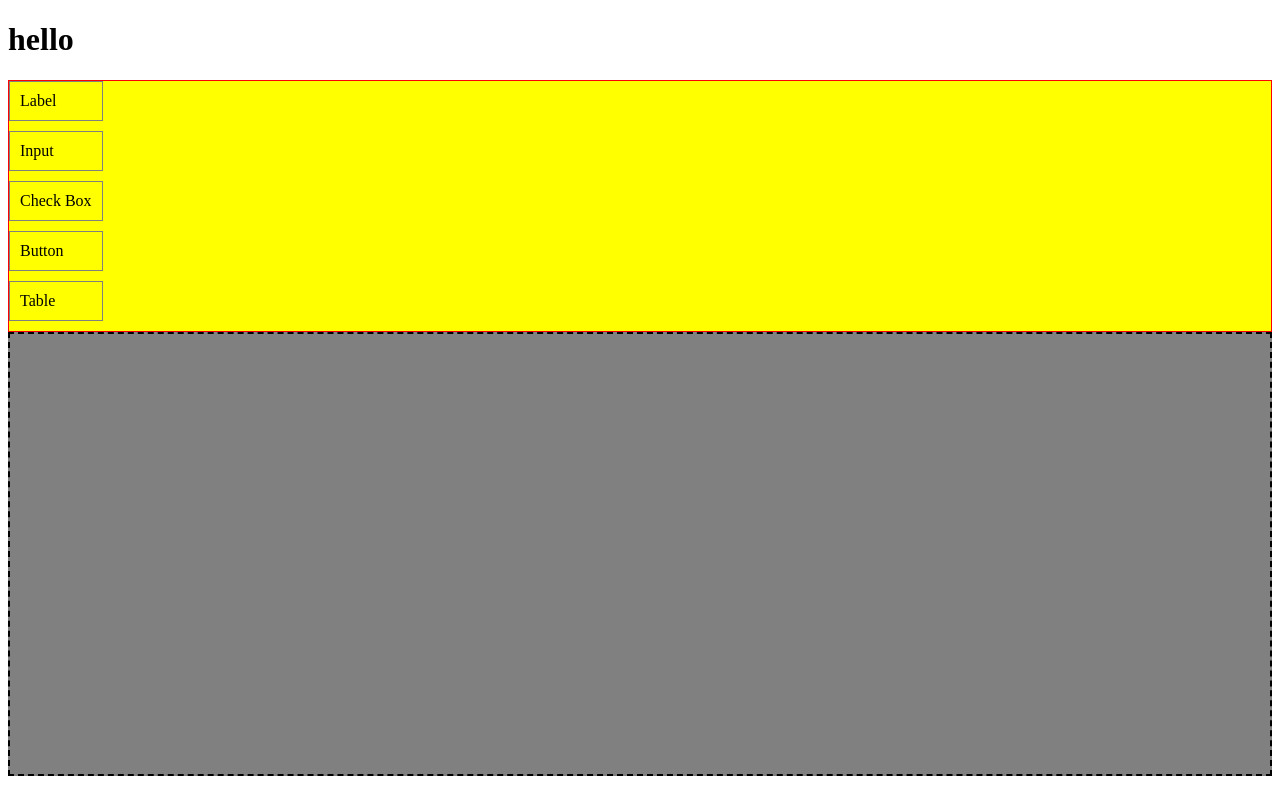
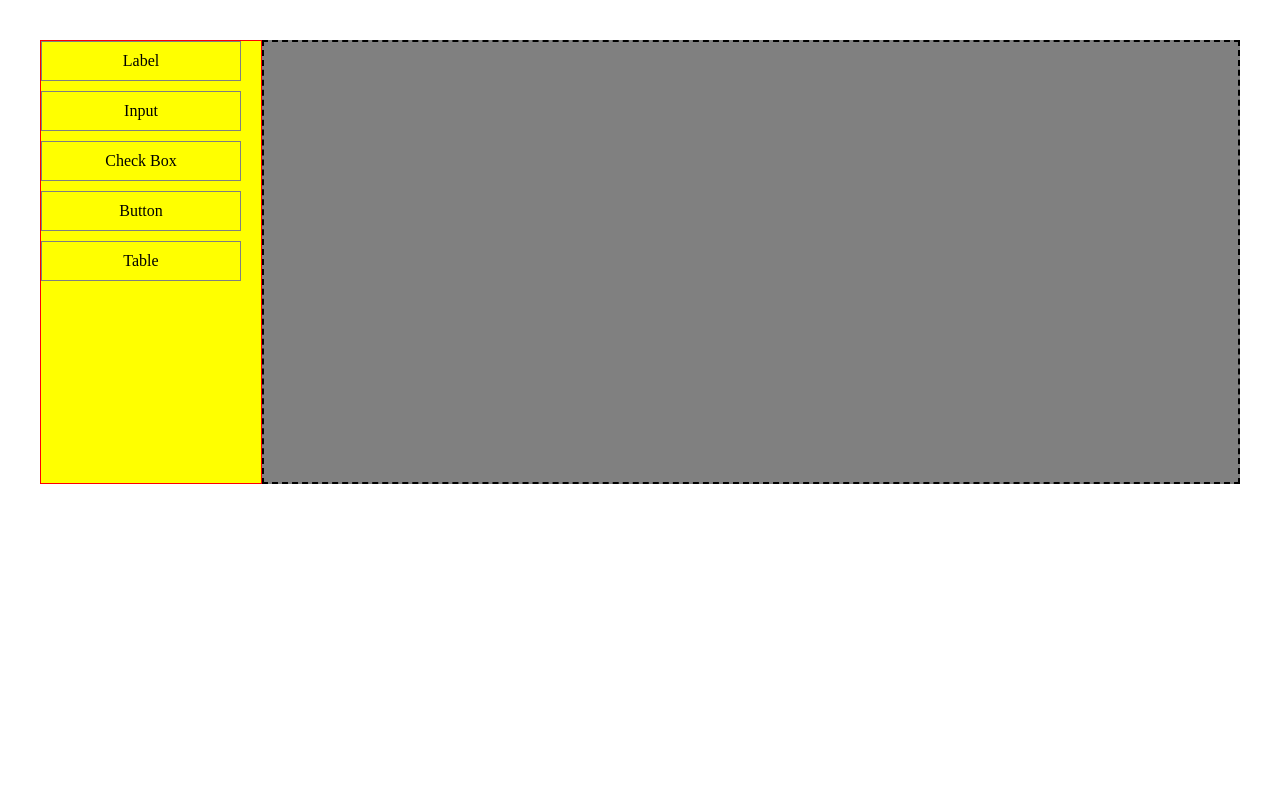
Before and after one commit to singhpriya147/dnd, a React (Vite) app: page / in a window 1280 px wide. Built offline with nearby package versions, Linux system fonts and the light colour scheme.

Commit message:
changes in css

```diff
--- a/src/App.css
+++ b/src/App.css
@@ -5,40 +5,10 @@
   text-align: center;
 }
 
-.logo {
-  height: 6em;
-  padding: 1.5em;
-  will-change: filter;
-  transition: filter 300ms;
-}
-.logo:hover {
-  filter: drop-shadow(0 0 2em #646cffaa);
-}
-.logo.react:hover {
-  filter: drop-shadow(0 0 2em #61dafbaa);
-}
 
-@keyframes logo-spin {
-  from {
-    transform: rotate(0deg);
-  }
-  to {
-    transform: rotate(360deg);
-  }
-}
-
-@media (prefers-reduced-motion: no-preference) {
-  a:nth-of-type(2) .logo {
-    animation: logo-spin infinite 20s linear;
-  }
-}
-
-.card {
-  padding: 2em;
-}
-
-.read-the-docs {
-  color: #888;
+.DndWrappper{
+  display: flex;
+  flex-direction: row;
 }
 
 
--- a/src/App.jsx
+++ b/src/App.jsx
@@ -1,15 +1,16 @@
 
-// import './App.css'
+import './App.css'
 import DragAndDropBuilder from "./components/DragAndDropBuilder"
 function App() {
 
 
   return (
     <>
-      <h1>hello</h1>
-      <DragAndDropBuilder></DragAndDropBuilder>
+      <div className="DndWrappper">
+        <DragAndDropBuilder></DragAndDropBuilder>
+      </div>
     </>
-  )
+  );
 }
 
 export default App
--- a/src/components/DragAndDropBuilder.jsx
+++ b/src/components/DragAndDropBuilder.jsx
@@ -1,25 +1,131 @@
-import  { useState } from 'react';
+// import {  useState } from 'react';
+// import { DndContext } from '@dnd-kit/core';
+// import DraggableItem from './DraggableItem';
+// import DroppableArea from './DroppableArea';
+
+// function DragAndDropBuilder() {
+//   const [items, setItems] = useState([]);
+
+//   const handleDragEnd = (event) => {
+//     const { active, over, collisions, delta } = event;
+//     console.log('eventHere', event);
+//     if (active.data.current.source === 'control' && over.id === 'canvas') {
+//       // Add the dragged item to the droppable area
+//       setItems((prevItems) => [
+//         ...prevItems,
+//         { type: 'button', id: items.length + 1, x: 0, y: 0 },
+//       ]);
+//     } else if (
+//       active.data.current.source === 'droppableArea' &&
+//       collisions.length > 0 &&
+//       collisions[0]?.id === 'canvas'
+//     ) {
+//       const updatedArray = items.map((item) => {
+//         console.log(item, active.id);
+//         return item.id === active.id
+//           ? { ...item, x: item?.x + delta?.x, y:item?.y+ delta?.y } // Update the matching item
+//           : item;
+//       });
+//       console.log(delta , 'delta comp');
+//       setItems(updatedArray);
+//       console.log(event, 'dragged');
+//     }
+//   };
+
+//   return (
+//     <DndContext onDragEnd={handleDragEnd}>
+//       <div
+//         style={{
+//           display: 'flex',
+//           backgroundColor: 'yellow',
+//           border: '1px solid red',
+//           // width: '50px',
+//         }}
+//       >
+//         <div className='controls' style={{ marginRight: '20px' }}>
+//           <DraggableItem id='a1' source='control' >
+//              Label
+//           </DraggableItem>
+//           <DraggableItem id='input' source='control' >
+//             Input
+//           </DraggableItem>
+//           <DraggableItem id='a3' source='control'>
+//             Check Box
+//           </DraggableItem>
+//           <DraggableItem id='a4' source='control'>
+//             Button
+//           </DraggableItem>
+//           <DraggableItem id='a5' source='control'>
+//             Table
+//           </DraggableItem>
+//         </div>
+//       </div>
+
+//       <DroppableArea items={items} />
+//     </DndContext>
+//   );
+// }
+
+// export default DragAndDropBuilder;
+
+
+
+// DragAndDropBuilder.js
+import { useState } from 'react';
 import { DndContext } from '@dnd-kit/core';
 import DraggableItem from './DraggableItem';
 import DroppableArea from './DroppableArea';
-
 
 function DragAndDropBuilder() {
   const [items, setItems] = useState([]);
 
   const handleDragEnd = (event) => {
-    const { active, over } = event;
-console.log("event",event);
-    if ( active.data.current.source==='control' && over) {
+    const { active, over, collisions, delta } = event;
+    console.log('eventHere', event);
+
+    if (active.data.current.source === 'control' && over.id === 'canvas') {
+      let type;
+      switch (active.id) {
+        case 'a1':
+          type = 'Label';
+          break;
+        case 'input':
+          type = 'InputBox';
+          break;
+        case 'a3':
+          type = 'CheckBox';
+          break;
+        case 'a4':
+          type = 'button';
+          break;
+        case 'a5':
+          type = 'Table';
+          break;
+        default:
+          type = 'Unknown';
+      }
+
       // Add the dragged item to the droppable area
-      setItems((prevItems) => [...prevItems, active.id]);
-    }
-    else if(active.data.current.source==='droppableArea' && over)
-    {
-     console.log(event,"dragged");
+      setItems((prevItems) => [
+        ...prevItems,
+        { type, id: items.length + 1, x: 0, y: 0 },
+      ]);
+    } else if (
+      active.data.current.source === 'droppableArea' &&
+      collisions.length > 0 &&
+      collisions[0]?.id === 'canvas'
+    ) {
+      const updatedArray = items.map((item) => {
+        console.log(item, active.id);
+        return item.id === active.id
+          ? { ...item, x: item?.x + delta?.x, y: item?.y + delta?.y }
+          : item;
+      });
+      console.log(delta, 'delta comp');
+      setItems(updatedArray);
+      console.log(event, 'dragged');
     }
   };
-
 
   return (
     <DndContext onDragEnd={handleDragEnd}>
@@ -28,30 +134,28 @@ console.log("event",event);
           display: 'flex',
           backgroundColor: 'yellow',
           border: '1px solid red',
-          // width: '50px',
         }}
       >
         <div className='controls' style={{ marginRight: '20px' }}>
-          <DraggableItem id='Label' source='control'>
+          <DraggableItem id='a1' source='control'>
             Label
           </DraggableItem>
-          <DraggableItem id='InputBox' source='control'>
+          <DraggableItem id='input' source='control'>
             Input
           </DraggableItem>
-          <DraggableItem id='CheckBox' source='control'>
+          <DraggableItem id='a3' source='control'>
             Check Box
           </DraggableItem>
-          <DraggableItem id='Button' source='control'>
+          <DraggableItem id='a4' source='control'>
             Button
           </DraggableItem>
-          <DraggableItem id='Table' source='control'>
+          <DraggableItem id='a5' source='control'>
             Table
           </DraggableItem>
         </div>
       </div>
 
-        <DroppableArea items={items} />
-
+      <DroppableArea items={items} />
     </DndContext>
   );
 }
--- a/src/components/DraggableItem.jsx
+++ b/src/components/DraggableItem.jsx
@@ -1,28 +1,26 @@
 import { useDraggable } from '@dnd-kit/core';
 
 function DraggableItem({ id, children, source }) {
-  const { attributes, listeners, setNodeRef, transform, over,collisions } = useDraggable({
-    id,
-    data: {
-      source: source,
-    },
-  });
+  const { attributes, listeners, setNodeRef, transform, isDragging } =
+    useDraggable({
+      id,
+      data: {
+        source: source,
+      },
+    });
 
   const style = {
-    transform:
-   `translate3d(${transform?.x}px, ${transform?.y}px, 0)`,
+    transform: isDragging
+      ? `translate3d(${transform?.x}px, ${transform?.y}px, 0)`
+      : '',
+    padding: '10px',
+    cursor: 'grab',
+    marginBottom: '10px',
+    // border:'1px solid black'
+  };
 
-    padding: '10px',
-    border: '1px solid gray',
-    cursor: 'grab',
-    background :  over?.id === 'canvas' && 'blue',
-    marginBottom: '10px',
-  };
-  console.log(source, 'id:', id,  "collisionsHere", collisions);
-  if (over?.id === 'canvas') {
-    console.log(over.id, 'over');
-  }
 
+  console.log(transform , 'transform comp')
   return (
     <div ref={setNodeRef} style={style} {...listeners} {...attributes}>
       {children}
--- a/src/components/DroppableArea.jsx
+++ b/src/components/DroppableArea.jsx
@@ -1,14 +1,15 @@
-import {  useDroppable } from '@dnd-kit/core';
+
+
+
+
+// DroppableArea.js
+import { useDroppable } from '@dnd-kit/core';
 import DraggableItem from './DraggableItem';
 
-
 function DroppableArea({ items }) {
-
-
   const { isOver, setNodeRef } = useDroppable({
     id: 'canvas',
   });
-
 
   const style = {
     backgroundColor: isOver ? 'lightgreen' : 'grey',
@@ -16,13 +17,10 @@ function DroppableArea({ items }) {
     border: '2px dashed black',
     padding: '20px',
     flex: 1,
-    // transform: `translate3d(${transform?.x}px, ${transform?.y}px, 0)`,
-
   };
 
-
-  const renderItem = (item) => {
-    switch (item) {
+  const renderItem = (id, type) => {
+    switch (type) {
       case 'Label':
         return <label>Label</label>;
       case 'InputBox':
@@ -33,8 +31,8 @@ function DroppableArea({ items }) {
             <input type='checkbox' />
           </div>
         );
-      case 'Button':
-        return <button>Button</button>;
+      case 'button':
+        return <button>button</button>;
       case 'Table':
         return (
           <table>
@@ -53,21 +51,25 @@ function DroppableArea({ items }) {
           </table>
         );
       default:
-        return <div>{item}</div>;
+        return <div>{id}</div>;
     }
   };
 
   return (
-    <>
-      <div ref={setNodeRef} style={style}>
-        {items.map((item,index) => (
-          <>
-          {console.log(item,"line4")}
-          {<DraggableItem id={index+1} source="droppableArea">{renderItem(item)}</DraggableItem>}</>
-        ))}
-
-      </div>
-    </>
+    <div ref={setNodeRef} style={style}>
+      {items.map((item) => (
+        <DraggableItem key={item.id} id={item.id} source='droppableArea'>
+          <div
+            style={{
+              transform: `translate3d(${item?.x}px, ${item?.y}px, 0)`,
+              // background: 'red',
+            }}
+          >
+            {renderItem(item?.id, item?.type)}
+          </div>
+        </DraggableItem>
+      ))}
+    </div>
   );
 }
 
```
